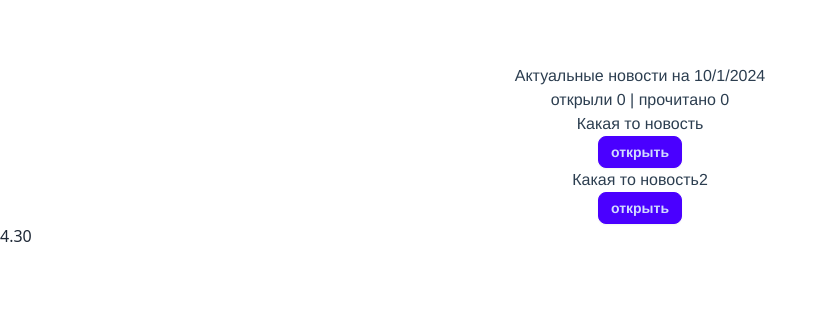
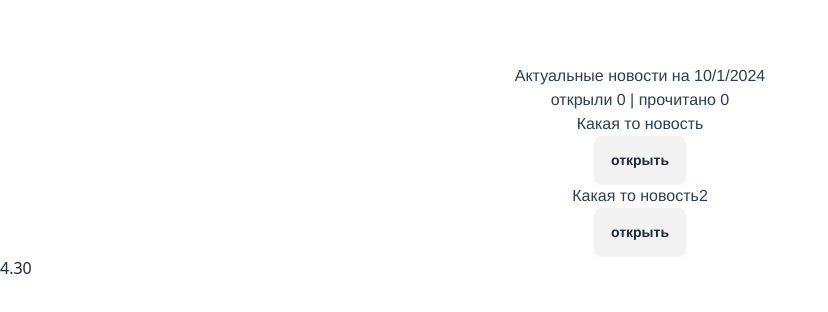
Before and after one commit to EvgenyChernov/vue-yt, a Vue app: page / in a window 1280 px wide. Shown: the top 312 px of the page, without its empty margins (0-828 px from the left). Built offline with nearby package versions, Linux system fonts and the light colour scheme.

Commit message:
создание компонента slot

```diff
--- a/src/App.vue
+++ b/src/App.vue
@@ -1,3 +1,25 @@
+<template>
+  <div class="container pt-1">
+    <div class="card ">
+      <h2>Актуальные новости на {{ now }}</h2>
+      <p>открыли {{ openRate }} | прочитано {{ readRate }}</p>
+      <app-news
+          v-for="item in news"
+          :key="item.id"
+          :title="item.title"
+          :id="item.id"
+          :was-read="item.wasRead"
+          :is-open="item.isOpen"
+          @toggle="toggleOpen(item.id)"
+          @open-rate="openRate = openRate + 1"
+          @read-news="readNews(item.id)"
+          @not-read-news="notReadNews(item.id)"
+      ></app-news>
+    </div>
+  </div>
+
+</template>
+
 <script>
 import AppNews from '@/AppNews.vue'
 
@@ -56,28 +78,6 @@ export default {
 }
 </script>
 
-<template>
-  <div class="container pt-1">
-    <div class="card ">
-      <h2>Актуальные новости на {{ now }}</h2>
-      <p>открыли {{ openRate }} | прочитано {{ readRate }}</p>
-      <app-news
-          v-for="item in news"
-          :key="item.id"
-          :title="item.title"
-          :id="item.id"
-          :was-read="item.wasRead"
-          :is-open="item.isOpen"
-          @toggle="toggleOpen(item.id)"
-          @open-rate="openRate = openRate + 1"
-          @read-news="readNews(item.id)"
-          @not-read-news="notReadNews(item.id)"
-      ></app-news>
-    </div>
-  </div>
-
-</template>
-
 <style lang="scss">
 #app {
   font-family: Avenir, Helvetica, Arial, sans-serif;
--- /dev/null
+++ b/src/AppButton.vue
@@ -0,0 +1,24 @@
+<template>
+  <button class="btn" :class="color" @click="$emit('action')">
+    <slot/>
+  </button>
+</template>
+
+<script>
+export default {
+  props: {
+    color: {
+      type: String,
+      default: '',
+      validator (value) {
+        return ['', 'btn-primary', 'btn-secondary', 'btn-accent', 'btn-warning'].includes(value)
+      }
+    }
+  },
+  emits: ['action']
+}
+</script>
+
+<style lang="scss" scoped>
+
+</style>
--- a/src/AppNews.vue
+++ b/src/AppNews.vue
@@ -1,5 +1,24 @@
+<template>
+  <div>
+    <h3> {{ title }}</h3>
+    <app-button @action="open()">{{isOpen ? 'закрыть' : 'открыть'}}</app-button>
+    <div v-if="isOpen">
+      <hr/>
+      <p>Lorem ipsum dolor sit amet, consectetur adipisicing elit. Amet animi placeat quibusdam sint
+        temporibus
+        totam?</p>
+      <app-button v-if="!wasRead" @action="toRedNews">Прочесть новость</app-button>
+      <app-button color="btn-warning" v-if="wasRead" @action="notReadNews">Отметить непрочитанной</app-button>
+    </div>
+
+  </div>
+</template>
+
 <script>
+import AppButton from '@/AppButton.vue'
+
 export default {
+  components: { AppButton },
   // props: [
   //   'title'
   // ],
@@ -64,19 +83,3 @@ export default {
   // }
 }
 </script>
-
-<template>
-  <div>
-    <h3> {{ title }}</h3>
-    <button @click="open()" class="btn btn-primary btn-sm">{{ isOpen ? 'закрыть' : 'открыть' }}</button>
-    <div v-if="isOpen" class="">
-      <hr/>
-      <p>Lorem ipsum dolor sit amet, consectetur adipisicing elit. Amet animi placeat quibusdam sint
-        temporibus
-        totam?</p>
-      <button v-if="!wasRead" @click="toRedNews" class="btn btn-secondary btn-sm">Прочесть новость</button>
-      <button v-if="wasRead" @click="notReadNews" class="btn btn-secondary btn-sm">Отметить непрочитанной</button>
-    </div>
-
-  </div>
-</template>
```
